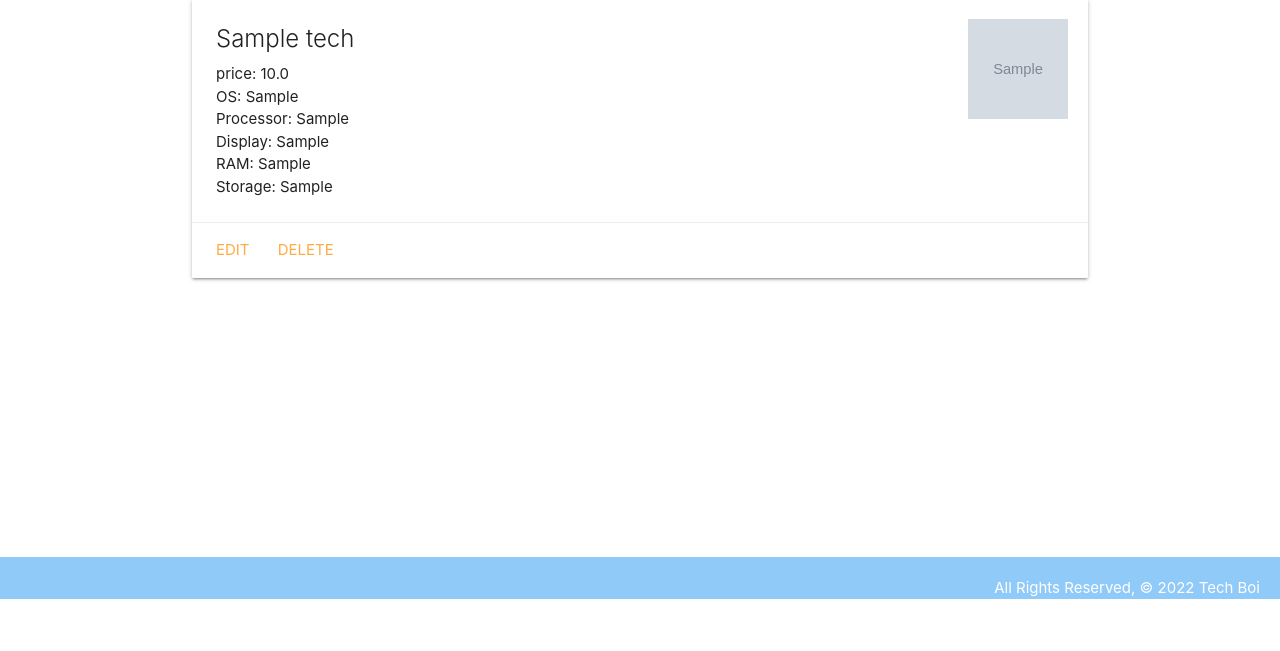
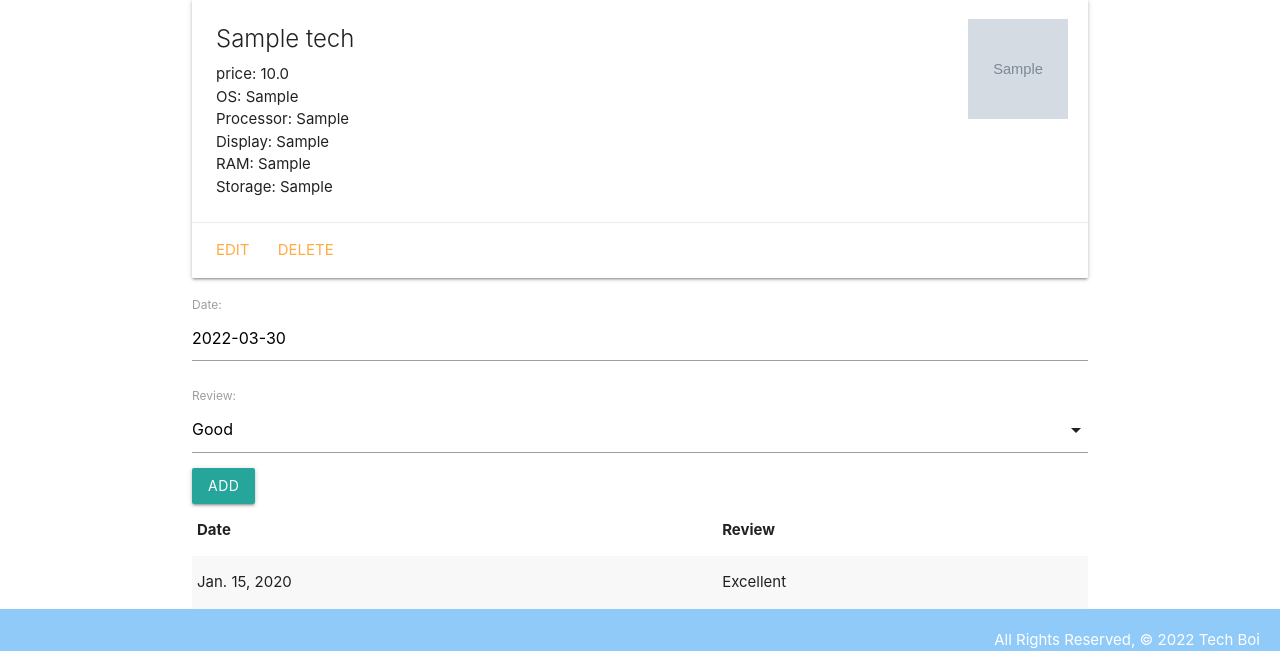
Before and after one commit to m1hammad/TechSpecs, a Django app: page /tech/1 in a window 1280 px wide. Shown: the part 201-852 px from the top of the page. Before the commit the page ends 800 px from the top, so only its background shows below. Run offline with Django 4.2, Linux system fonts and the light colour scheme; tables that the repository leaves empty hold one stand-in row (values such as "Sample post"); grey boxes marked "Sample" are stand-in pictures.

Commit message:
1 to many

```diff
--- a/main_app/admin.py
+++ b/main_app/admin.py
@@ -1,5 +1,6 @@
 import imp
 from django.contrib import admin
-from main_app.models import Tech
+from main_app.models import Tech, Review
 # Register your models here.
 admin.site.register(Tech)
+admin.site.register(Review)
--- /dev/null
+++ b/main_app/forms.py
@@ -0,0 +1,8 @@
+
+from django.forms import ModelForm
+from .models import Review
+
+class ReviewForm(ModelForm):
+    class Meta:
+        model = Review
+        fields = ['date', 'review']
--- a/main_app/models.py
+++ b/main_app/models.py
@@ -1,7 +1,17 @@
+from tkinter import CASCADE
 from django.db import models
 from django.urls import reverse
 
 # Create your models here.
+
+REVIEWS = (
+    ('E','Excellent'),
+    ('G', 'Good'),
+    ('A', 'Average'),
+    ('S', 'Subpar'),
+    ('B', 'Bad')
+)
+
 class Tech(models.Model):
     name = models.CharField(max_length=500)
     processor = models.CharField(max_length=250)
@@ -17,3 +27,14 @@ class Tech(models.Model):
 
     def __str__(self):
         return f"{self.name}"
+
+class Review(models.Model):
+    date = models.DateField()
+    review = models.CharField(max_length=1, choices=REVIEWS, default=REVIEWS[1][0])
+    tech = models.ForeignKey(Tech, on_delete=models.CASCADE)
+
+    def __str__(self):
+        return f"{self.get_review_display()} on {self.date}"
+
+    class Meta:
+        ordering = ['date', 'review']
--- a/main_app/templates/tech/detail.html
+++ b/main_app/templates/tech/detail.html
@@ -17,4 +17,39 @@
             <a href="{% url 'tech_delete' laptop.id %}">Delete</a>
         </div>
     </div>
+
+    <div>
+        <form action="{% url 'add_review' laptop.id %}" method="post">
+            {% csrf_token %}
+            {{review_form.as_p}}
+            <input type="submit" value="Add" class="btn">
+        </form>
+        <table class="striped">
+            <thead>
+                <tr>
+                    <th>Date</th>
+                    <th>Review</th>
+                </tr>
+            </thead>
+            <tbody>
+                {% for review in laptop.review_set.all %}
+                <tr>
+                    <td>{{review.date}}</td>
+                    <td>{{review.get_review_display}}</td>
+                </tr>
+                {% endfor %}
+            </tbody>
+        </table>
+    </div>
+    <script>
+        let dateEl = document.getElementById('id_date')
+        M.Datepicker.init(dateEl, {
+            format: 'yyyy-mm-dd',
+            defaultDate: new Date(),
+            setDefaultDate: true,
+            autoClose: true
+        })
+        let reviewEl = document.getElementById('id_review')
+        M.FormSelect.init(reviewEl)
+    </script>
 {% endblock %}
--- a/main_app/urls.py
+++ b/main_app/urls.py
@@ -9,4 +9,5 @@ urlpatterns = [
     path('tech/create', views.TechCreate.as_view(), name='tech_create'),
     path('tech/<int:pk>/update', views.TechUpdate.as_view(), name='tech_update'),
     path('tech/<int:pk>/delete', views.TechDelete.as_view(), name='tech_delete'),
+    path('tech/<int:tech_id>/add_review/', views.add_review, name = 'add_review')
 ]
--- a/main_app/views.py
+++ b/main_app/views.py
@@ -1,7 +1,7 @@
 from django.shortcuts import render, redirect
 from main_app.models import Tech
 from django.views.generic.edit import CreateView, DeleteView, UpdateView
-
+from main_app.forms import ReviewForm
 
 class TechCreate(CreateView):
     model = Tech
@@ -27,4 +27,13 @@ def tech_index(request):
 
 def tech_detail(request, tech_id):
     laptop = Tech.objects.get(id=tech_id)
-    return render(request, 'tech/detail.html', {'laptop': laptop})
+    review_form = ReviewForm()
+    return render(request, 'tech/detail.html', {'laptop': laptop, 'review_form': review_form})
+
+def add_review(request, tech_id):
+    form = ReviewForm(request.POST)
+    if form.is_valid():
+        new_review = form.save(commit=False)
+        new_review.tech_id = tech_id
+        new_review.save()
+    return redirect('detail', tech_id=tech_id)
```
Also changed, not shown: main_app/migrations/0002_review.py (added).
